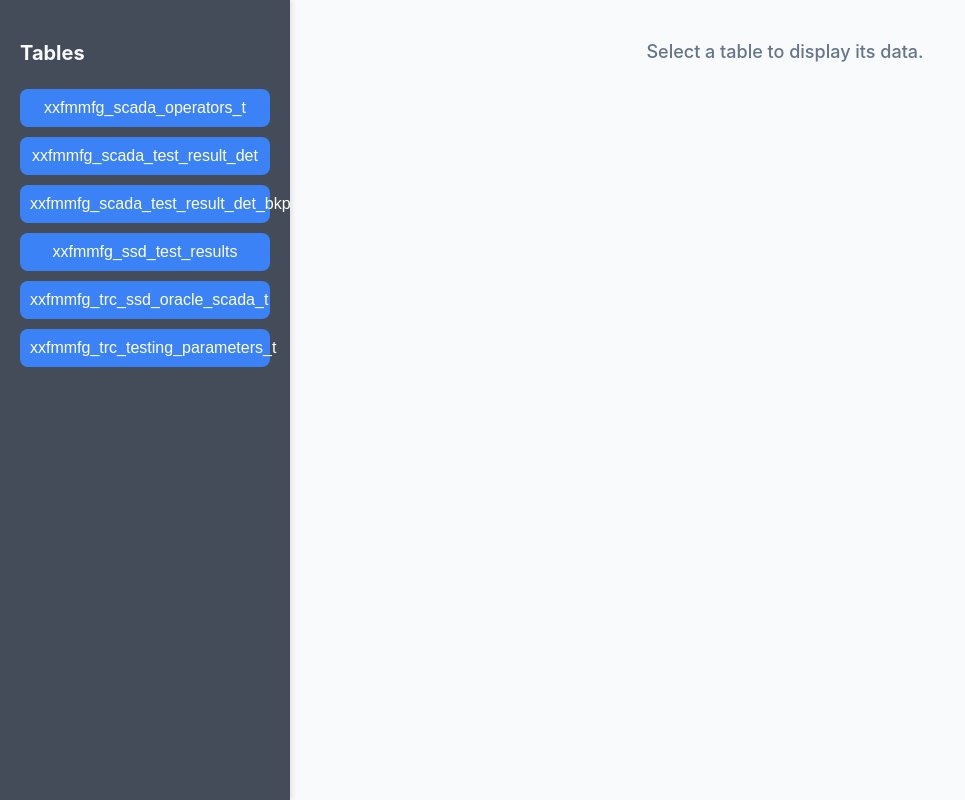
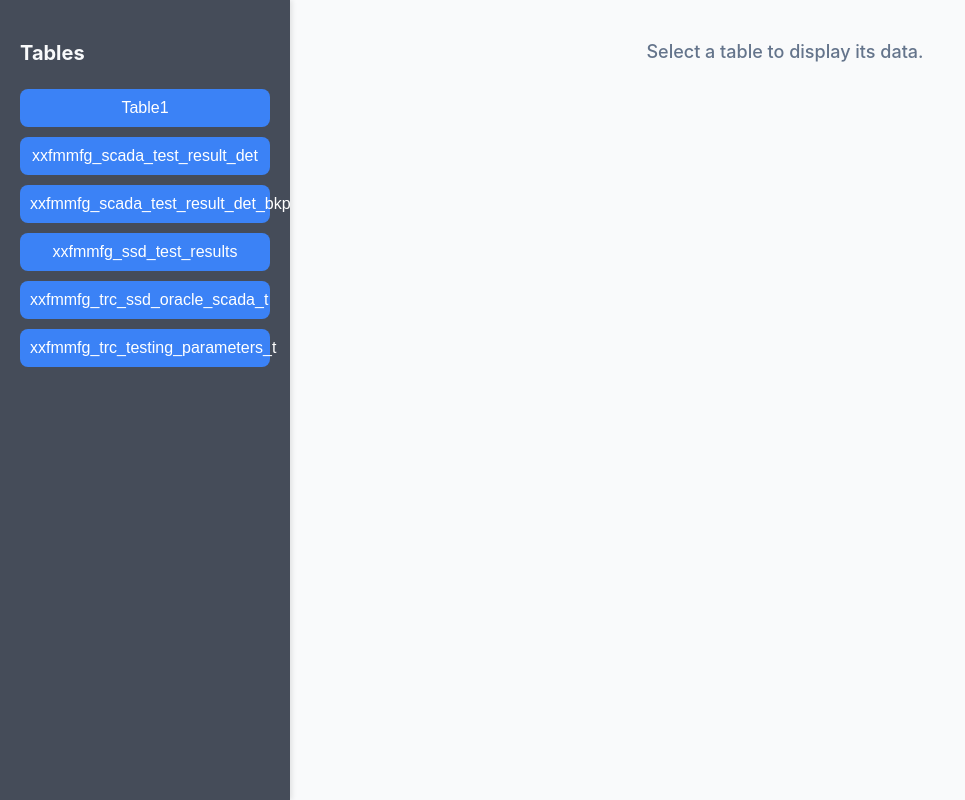
Before and after one commit to Sohan-Kamble/Data-Viewer, a Next.js app: page / in a window 1280 px wide. Shown: the whole page, without its empty margins (0-965 px from the left). Built offline with nearby package versions, Linux system fonts and the light colour scheme.

Commit message:
changes checking

```diff
--- a/app/page.js
+++ b/app/page.js
@@ -10,7 +10,7 @@ export default function Home() {
   const [filters, setFilters] = useState({ serialNumber: "", cellId: "" });
 
   const tables = [
-    "xxfmmfg_scada_operators_t",
+    "Table1",//xxfmmfg_scada_operators_t
     "xxfmmfg_scada_test_result_det",
     "xxfmmfg_scada_test_result_det_bkp",
     "xxfmmfg_ssd_test_results",
```
